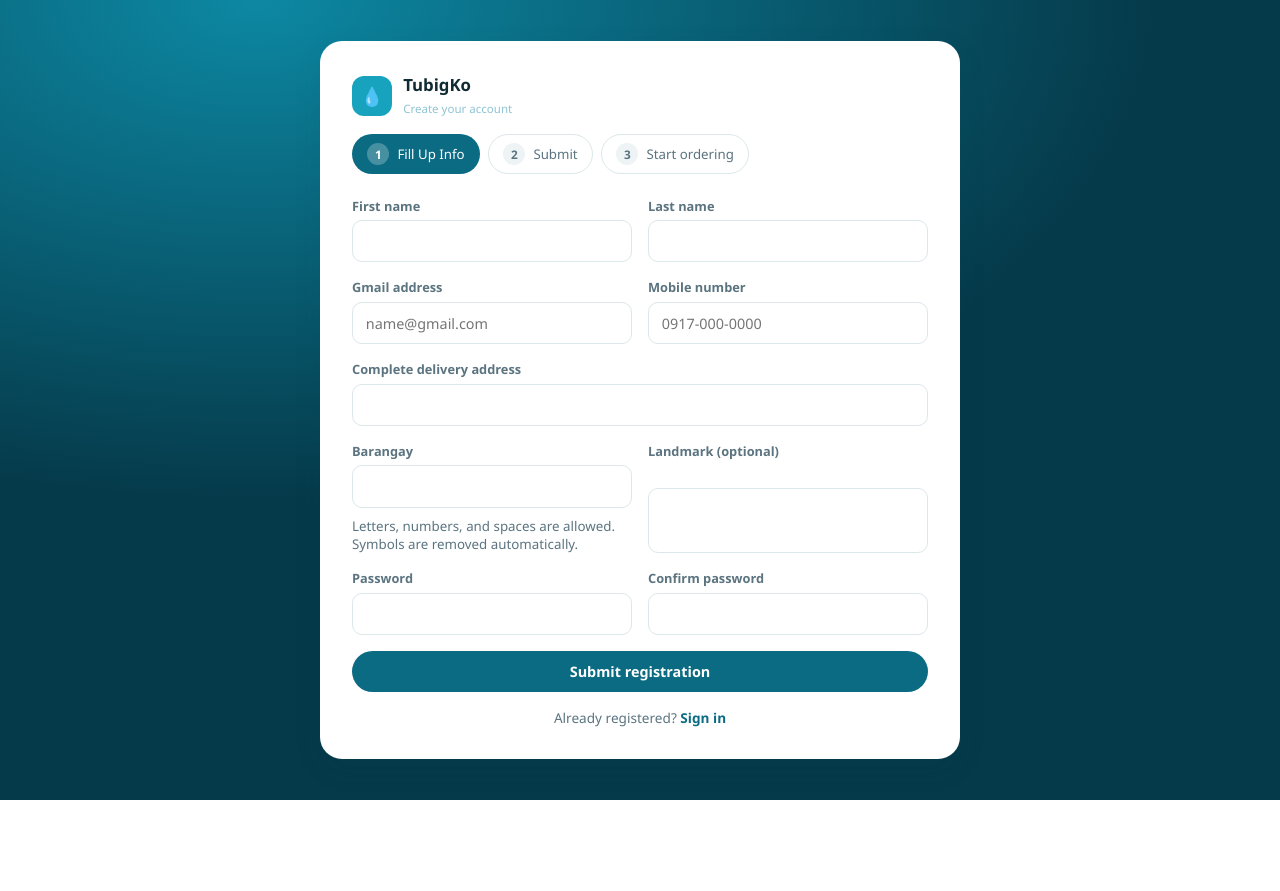
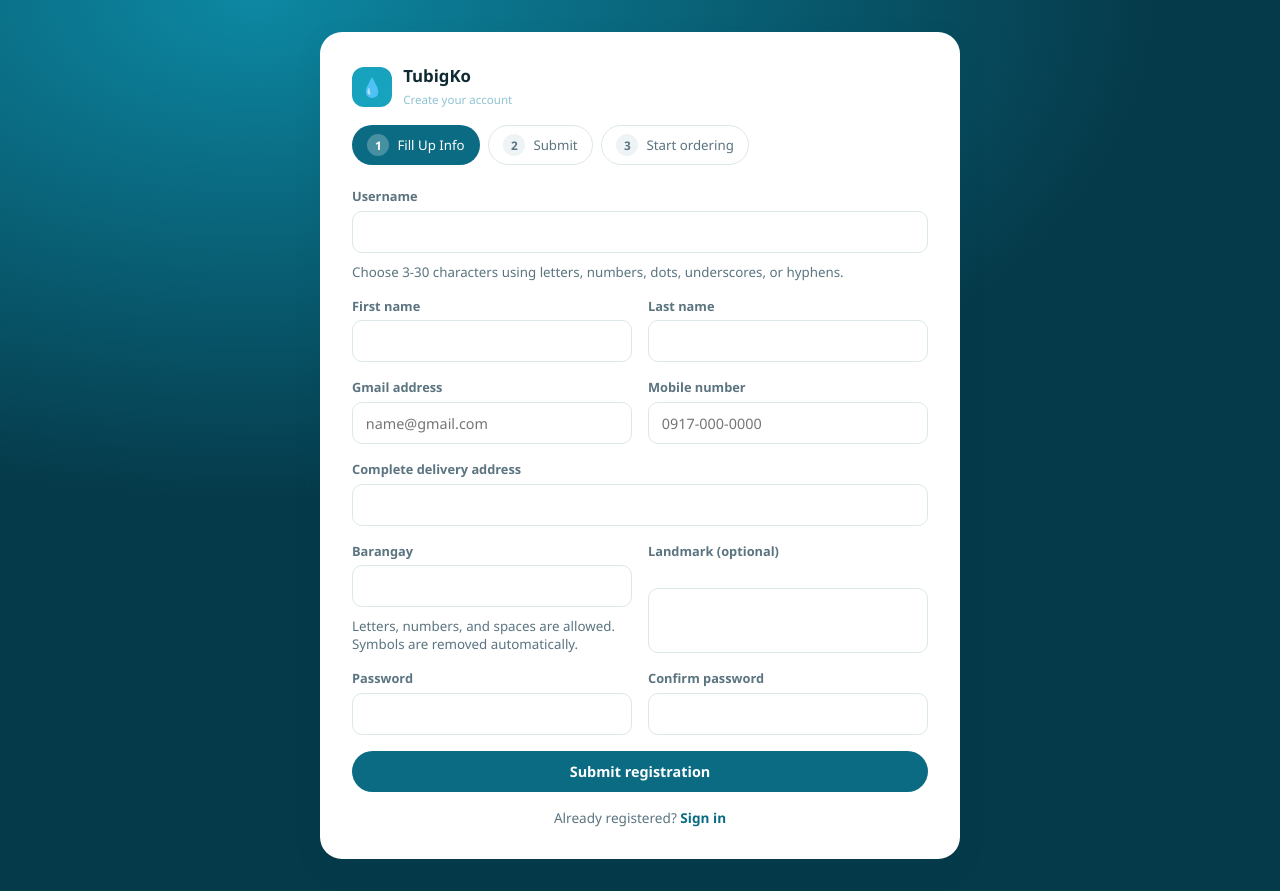
Before and after one commit to RJayBon/TubigKo-System, a PHP site: page /register.php in a window 1280 px wide. Before the commit the page ends 800 px from the top, so only its background shows below. Run offline with PHP 8.4, Linux system fonts and the light colour scheme.

Commit message:
Add username signup and auto login

```diff
--- a/assets/js/app.js
+++ b/assets/js/app.js
@@ -262,6 +262,33 @@
     });
   }
 
+  // Registration username field: keep only letters, numbers, dots, underscores, and hyphens.
+  var usernameInput = document.getElementById("username");
+  if (usernameInput) {
+    function sanitizeUsername(value) {
+      return String(value).replace(/[^A-Za-z0-9._-]/g, "").slice(0, 30);
+    }
+
+    usernameInput.addEventListener("input", function () {
+      var clean = sanitizeUsername(usernameInput.value);
+      if (clean !== usernameInput.value) usernameInput.value = clean;
+    });
+
+    usernameInput.addEventListener("paste", function (event) {
+      event.preventDefault();
+      var pasted = event.clipboardData ? event.clipboardData.getData("text") : "";
+      var clean = sanitizeUsername(pasted);
+      var start = usernameInput.selectionStart || 0;
+      var end = usernameInput.selectionEnd || start;
+      usernameInput.setRangeText(clean, start, end, "end");
+      usernameInput.dispatchEvent(new Event("input", { bubbles: true }));
+    });
+
+    usernameInput.addEventListener("drop", function (event) {
+      event.preventDefault();
+    });
+  }
+
   // Registration name fields: keep only Unicode letters and spaces.
   function wireLettersOnlyInput(id) {
     var input = document.getElementById(id);
--- a/register.php
+++ b/register.php
@@ -10,25 +10,13 @@ if (is_logged_in()) {
 $errors = [];
 $old = [];
 
-function make_username(string $email): string
-{
-    $base = strtolower(preg_replace('/[^a-z0-9._-]/i', '', strstr($email, '@', true) ?: 'user'));
-    $base = $base !== '' ? $base : 'user';
-    $username = $base;
-    $i = 1;
-    while (db_one('SELECT id FROM users WHERE username = ?', [$username])) {
-        $username = $base . $i;
-        $i++;
-    }
-    return $username;
-}
-
 if ($_SERVER['REQUEST_METHOD'] === 'POST') {
     if (!csrf_verify()) {
         $errors[] = 'Your session expired. Please reload the page and try again.';
     } else {
         $old = $_POST;
 
+        $username  = trim($_POST['username'] ?? '');
         $firstName = trim($_POST['first_name'] ?? '');
         $lastName  = trim($_POST['last_name'] ?? '');
         $email     = trim($_POST['email'] ?? '');
@@ -41,8 +29,11 @@ if ($_SERVER['REQUEST_METHOD'] === 'POST') {
         // Registration is always for a customer account — a submitted
         // "role" field, if any, is ignored so nobody can self-register as admin.
 
-        if ($firstName === '' || $lastName === '' || $email === '' || $phone === '' || $address === '' || $barangay === '') {
+        if ($username === '' || $firstName === '' || $lastName === '' || $email === '' || $phone === '' || $address === '' || $barangay === '') {
             $errors[] = 'Please fill in all required fields.';
+        }
+        if ($username !== '' && !preg_match('/^[A-Za-z0-9._-]{3,30}$/', $username)) {
+            $errors[] = 'Username must be 3-30 characters using letters, numbers, dots, underscores, or hyphens only.';
         }
         if ($firstName !== '' && !preg_match('/^[\\p{L}]+(?:[ ]+[\\p{L}]+)*$/u', $firstName)) {
             $errors[] = 'First name may contain letters and spaces only.';
@@ -70,13 +61,15 @@ if ($_SERVER['REQUEST_METHOD'] === 'POST') {
             $errors[] = 'Passwords do not match.';
         }
 
+        if (!$errors && db_one('SELECT id FROM users WHERE username = ?', [$username])) {
+            $errors[] = 'That username is already taken. Please choose another one.';
+        }
         if (!$errors && db_one('SELECT id FROM users WHERE email = ?', [$email])) {
             $errors[] = 'An account with that email already exists.';
         }
 
         if (!$errors) {
             $fullName = trim($firstName . ' ' . $lastName);
-            $username = make_username($email);
             $hash = password_hash($password, PASSWORD_DEFAULT);
 
             $ok = db_exec(
@@ -86,8 +79,13 @@ if ($_SERVER['REQUEST_METHOD'] === 'POST') {
             );
 
             if ($ok) {
-                flash_set('success', 'Registration successful! Your username is "' . $username . '". You can now sign in.');
-                header('Location: login.php');
+                login_user([
+                    'id' => (int)db_last_insert_id(),
+                    'full_name' => $fullName,
+                    'role' => 'customer',
+                ]);
+                flash_set('success', 'Registration successful. Welcome to TubigKo!');
+                header('Location: customer/gallons.php');
                 exit;
             }
             $errors[] = $dbError ?: 'Registration failed. Please try again.';
@@ -123,6 +121,7 @@ if ($_SERVER['REQUEST_METHOD'] === 'POST') {
 
     <form method="post" action="register.php">
       <?= csrf_field() ?>
+      <div class="field"><label for="username">Username</label><input id="username" name="username" value="<?= e($old['username'] ?? '') ?>" minlength="3" maxlength="30" autocomplete="username" required pattern="[A-Za-z0-9._-]{3,30}" title="Use 3-30 letters, numbers, dots, underscores, or hyphens."><small class="hint">Choose 3-30 characters using letters, numbers, dots, underscores, or hyphens.</small></div>
       <div class="form-row">
         <div class="field"><label for="fname">First name</label><input id="fname" name="first_name" value="<?= e($old['first_name'] ?? '') ?>" maxlength="60" required pattern="[A-Za-zÀ-ÖØ-öø-ÿ]+(?: [A-Za-zÀ-ÖØ-öø-ÿ]+)*" title="Use letters and spaces only."></div>
         <div class="field"><label for="lname">Last name</label><input id="lname" name="last_name" value="<?= e($old['last_name'] ?? '') ?>" maxlength="60" required pattern="[A-Za-zÀ-ÖØ-öø-ÿ]+(?: [A-Za-zÀ-ÖØ-öø-ÿ]+)*" title="Use letters and spaces only."></div>
```
